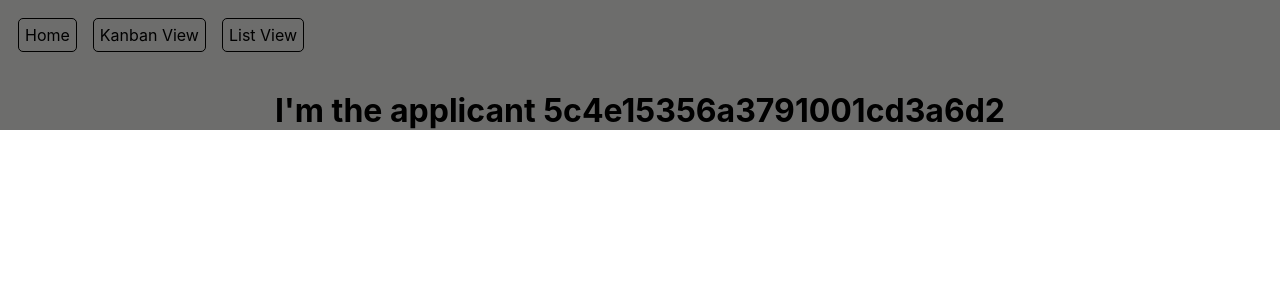
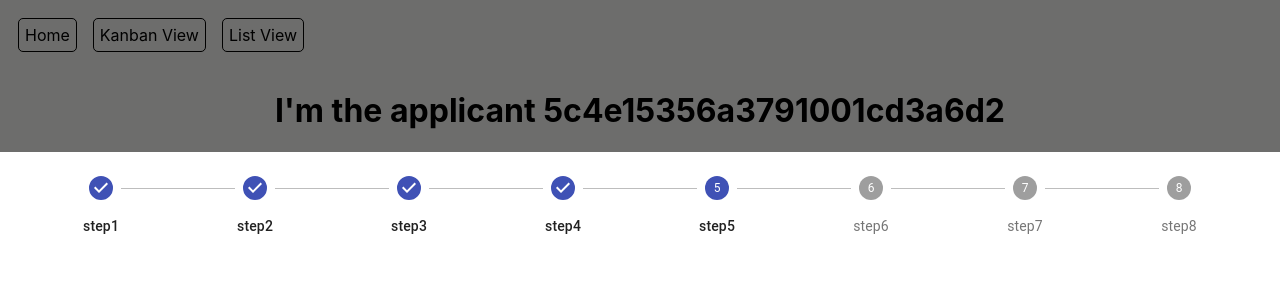
Before and after one commit to saeendamghanian/dashboard-kanban, a React (Create React App) app: page /applicant/5c4e15356a3791001cd3a6d2 in a window 1280 px wide. Shown: the top 300 px of the page. Built offline with nearby package versions, Linux system fonts and the light colour scheme.

Commit message:
Task#37  create progress bar (#48)
* Create IndividualWorkContainer

* Create progress bar

```diff
--- /dev/null
+++ b/src/components/IndividualWorkContainer/BasicApplicantDetails.js
@@ -0,0 +1,7 @@
+import React from "react";
+
+const BasicApplicantDetails = () => {
+  return <div></div>;
+};
+
+export default BasicApplicantDetails;
--- a/src/components/IndividualWorkContainer/ProgressBar.js
+++ b/src/components/IndividualWorkContainer/ProgressBar.js
@@ -1,7 +1,18 @@
 import React from "react";
+import { Stepper, Step, StepLabel } from "@material-ui/core";
 
-const ProgressBar = () => {
-  return <div></div>;
+const ProgressBar = ({ steps, currentStep }) => {
+  return (
+    <div>
+      <Stepper activeStep={currentStep} alternativeLabel>
+        {steps.map(label => (
+          <Step key={label}>
+            <StepLabel>{label}</StepLabel>
+          </Step>
+        ))}
+      </Stepper>
+    </div>
+  );
 };
 
 export default ProgressBar;
--- a/src/components/IndividualWorkContainer/index.js
+++ b/src/components/IndividualWorkContainer/index.js
@@ -4,9 +4,21 @@ import BasicApplicantDetails from "./BasicApplicantDetails";
 
 export default class IndividualWorkContainer extends React.Component {
   render() {
+    const steps = [
+      "step1",
+      "step2",
+      "step3",
+      "step4",
+      "step5",
+      "step6",
+      "step7",
+      "step8"
+    ];
+    const currentStep = 4;
+
     return (
       <div>
-        <ProgressBar />
+        <ProgressBar steps={steps} currentStep={currentStep} />
         <BasicApplicantDetails />
       </div>
     );
--- a/src/containers/ApplicantDetailPageContainer.js
+++ b/src/containers/ApplicantDetailPageContainer.js
@@ -1,11 +1,16 @@
 import React from "react";
 import ApplicantDetailPageTitle from "../components/ApplicantDetailPageTitle";
-
+import IndividualWorkContainer from "../components/IndividualWorkContainer";
 class ApplicantDetailPageContainer extends React.Component {
   render() {
     const { params } = this.props.match;
 
-    return <ApplicantDetailPageTitle params={params} />;
+    return (
+      <div>
+        <ApplicantDetailPageTitle params={params} />
+        <IndividualWorkContainer />
+      </div>
+    );
   }
 }
 
```
